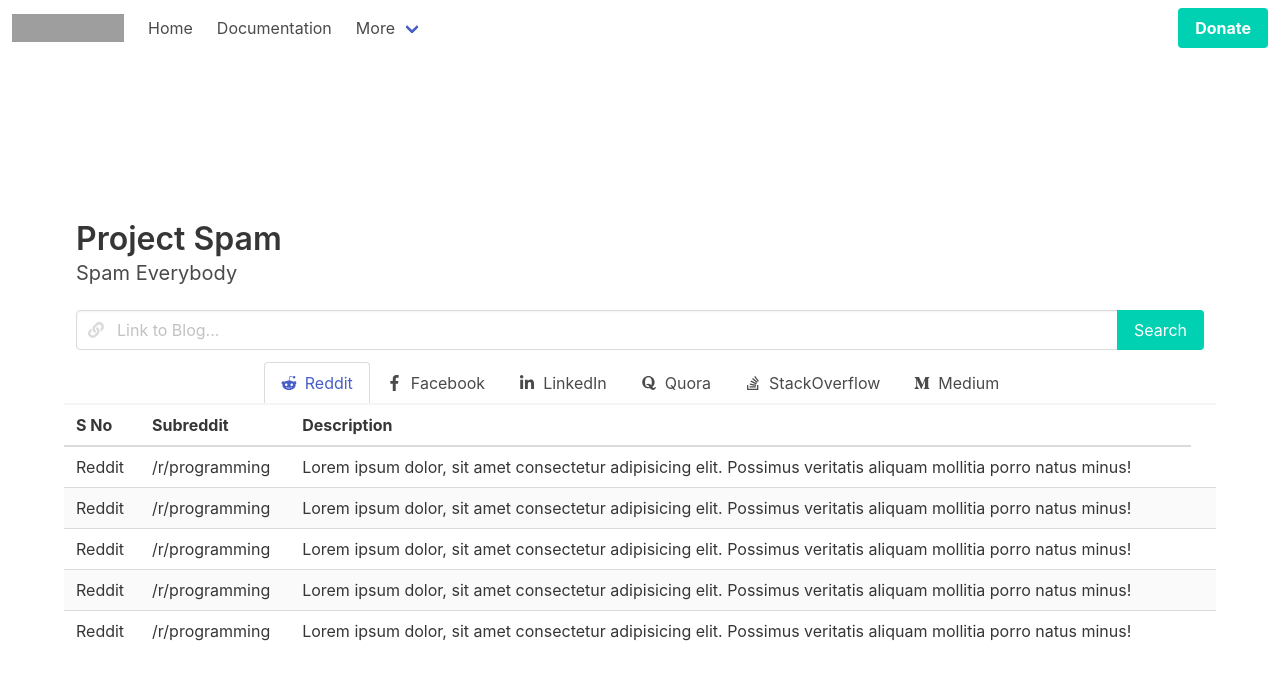
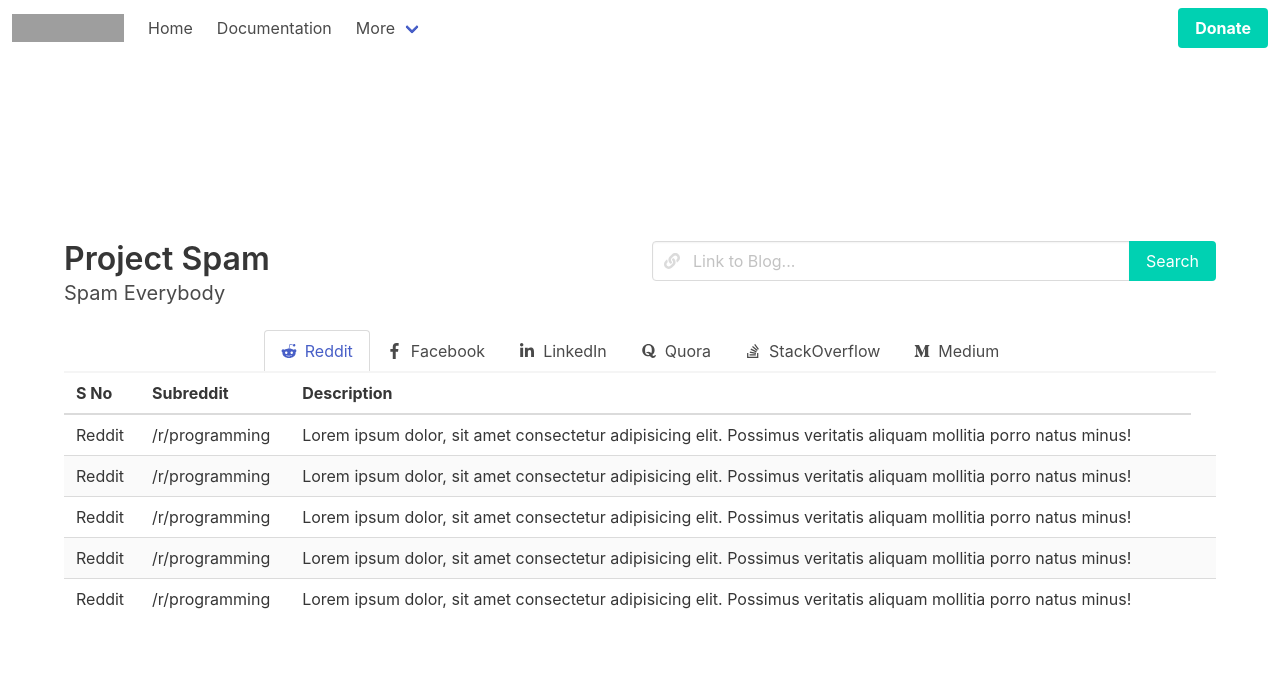
Before and after one commit to nirnejak/content-promotion-app, a Vue app: page / in a window 1280 px wide. Shown: the top 680 px of the page. Built offline with nearby package versions, Linux system fonts and the light colour scheme; grey boxes are pictures that could not be loaded.

Commit message:
Minor UI Improvements

```diff
--- a/src/views/Home.vue
+++ b/src/views/Home.vue
@@ -2,7 +2,7 @@
   <section class="hero is-fullheight-with-navbar">
     <div class="hero-body">
       <div class="container">
-        <div class="row">
+        <div class="columns">
           <div class="column">
             <h1 class="title">Project Spam</h1>
             <h2 class="subtitle">Spam Everybody</h2>
```
